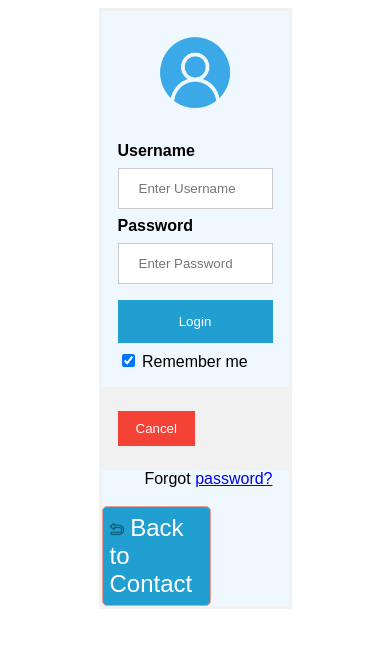
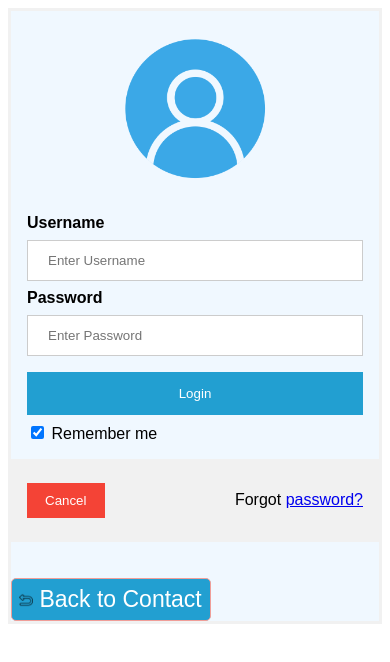
Before and after one commit to krasniqilabinot/Project, a plain HTML site: page login.html in a window 390 px wide. Drawn offline with Linux system fonts and the light colour scheme.

Commit message:
login responsive

```diff
--- a/style/about.css
+++ b/style/about.css
@@ -10,4 +10,8 @@
     .cont-ab{
         display: block;
     }
+    .images{
+        padding: 0;
+        width: auto;
+    }
 }
--- a/style/login.css
+++ b/style/login.css
@@ -85,3 +85,13 @@ span.psw {
      width: 100%;
   }
 }
+@media only screen and (max-width: 600px){
+  form {
+    border: 3px solid #f1f1f1;
+    width: auto;
+    background-color: aliceblue;
+}
+.back{
+  font-size: 23px;
+}
+}
```
